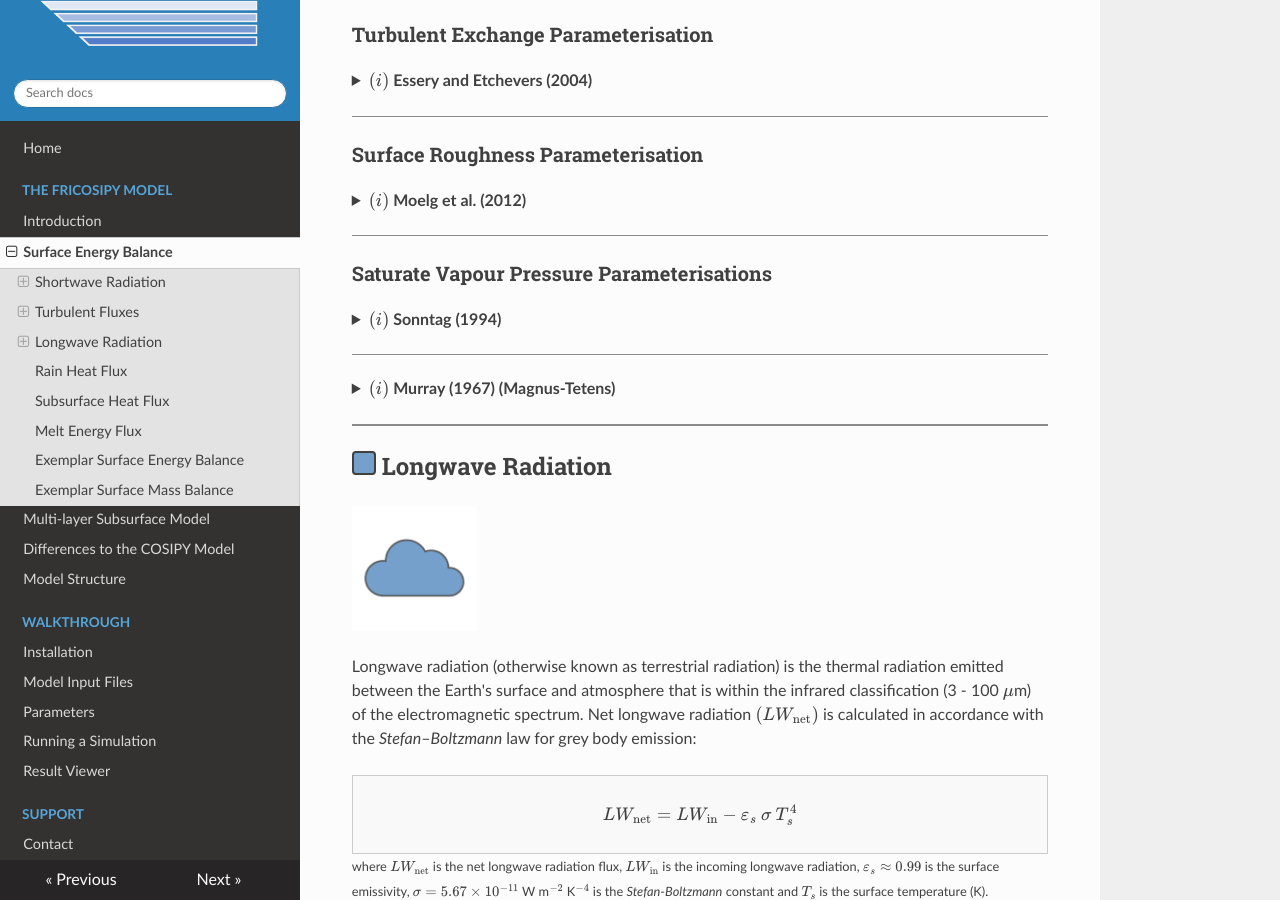
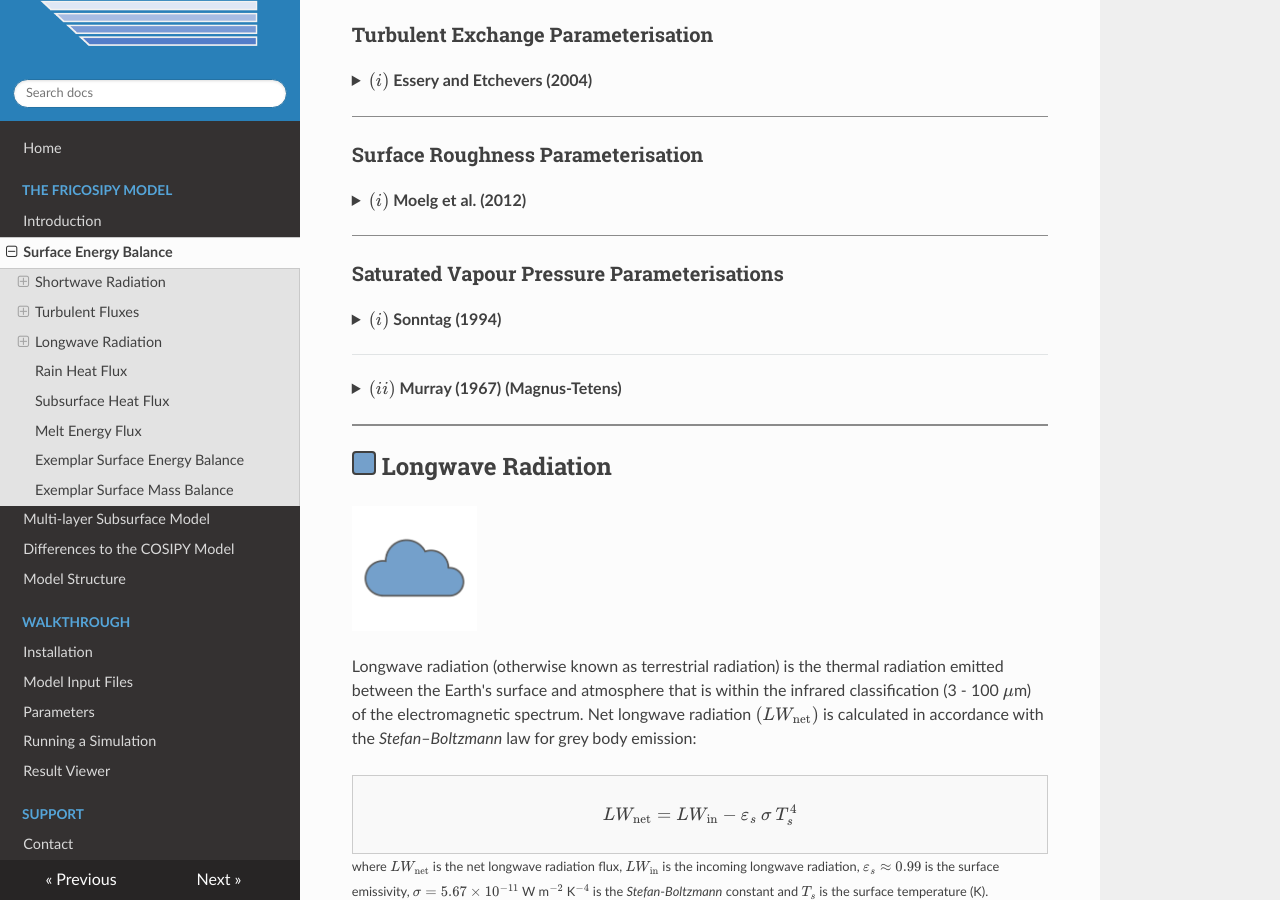
Before and after one commit to MarcusGastaldello/FRICOSIPY, an MkDocs documentation site: the page built from docs/surface_energy_balance.md, in a window 1280 px wide and 900 px high, scrolled down 4753 px. Built offline with MkDocs 1.6.1, drawn with Linux system fonts in a browser that asks for light colours.

Commit message:
Update surface_energy_balance.md

```diff
--- a/docs/surface_energy_balance.md
+++ b/docs/surface_energy_balance.md
@@ -263,7 +263,7 @@ $$
 
 <hr style="height:1px; background-color:#8b8b8b; border:none;" />
 
-### Saturate Vapour Pressure Parameterisations
+### Saturated Vapour Pressure Parameterisations
 
 ??? "**$(i)$ Sonntag (1994)**"
 
@@ -278,9 +278,9 @@ $$
     </div>
     <div style="font-size: small; margin-top: 2px; line-height: 1.75;"> where.</div>
 
-<hr style="height:1px; background-color:#8b8b8b; border:none;" />
+---
 
-??? "**$(i)$ Murray (1967) (Magnus-Tetens)**"
+??? "**$(ii)$ Murray (1967) (Magnus-Tetens)**"
 
     <br>
     Using the parameterisation of [Murray (1967)](https://doi.org/10.1175/1520-0450(1967)006%3C0203:OTCOSV%3E2.0.CO;2), the saturated vapour pressure...
```
